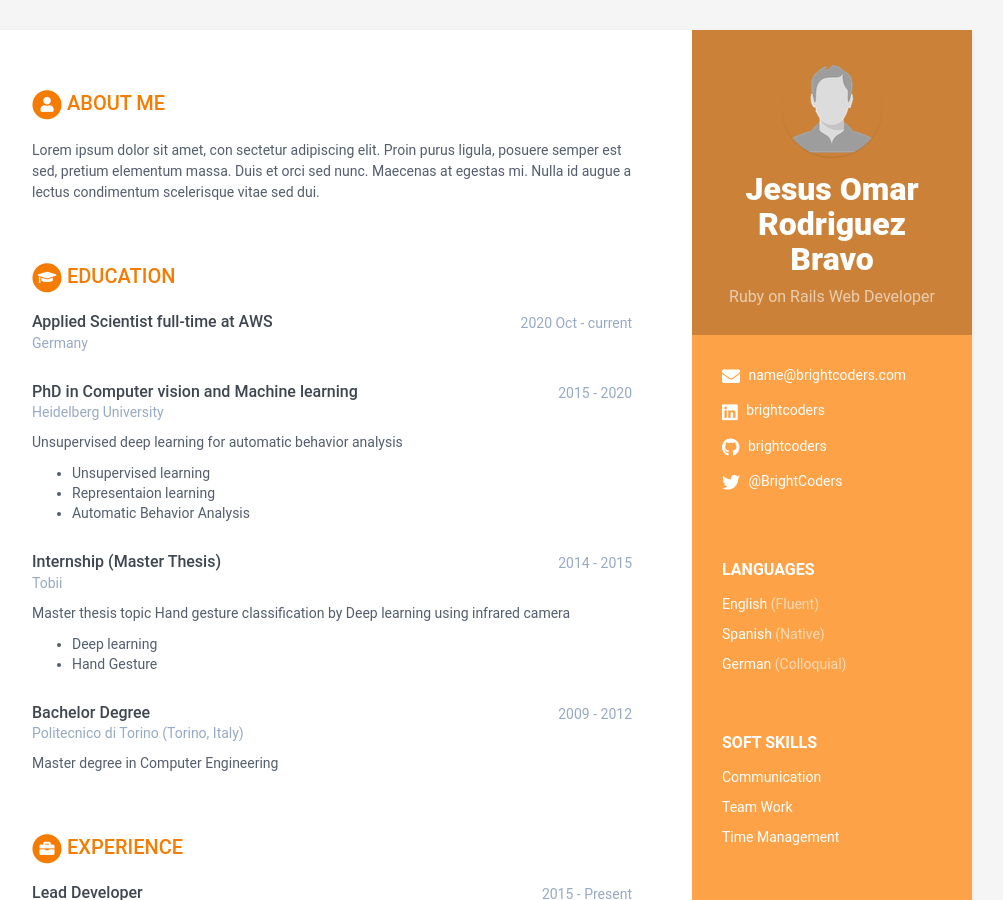
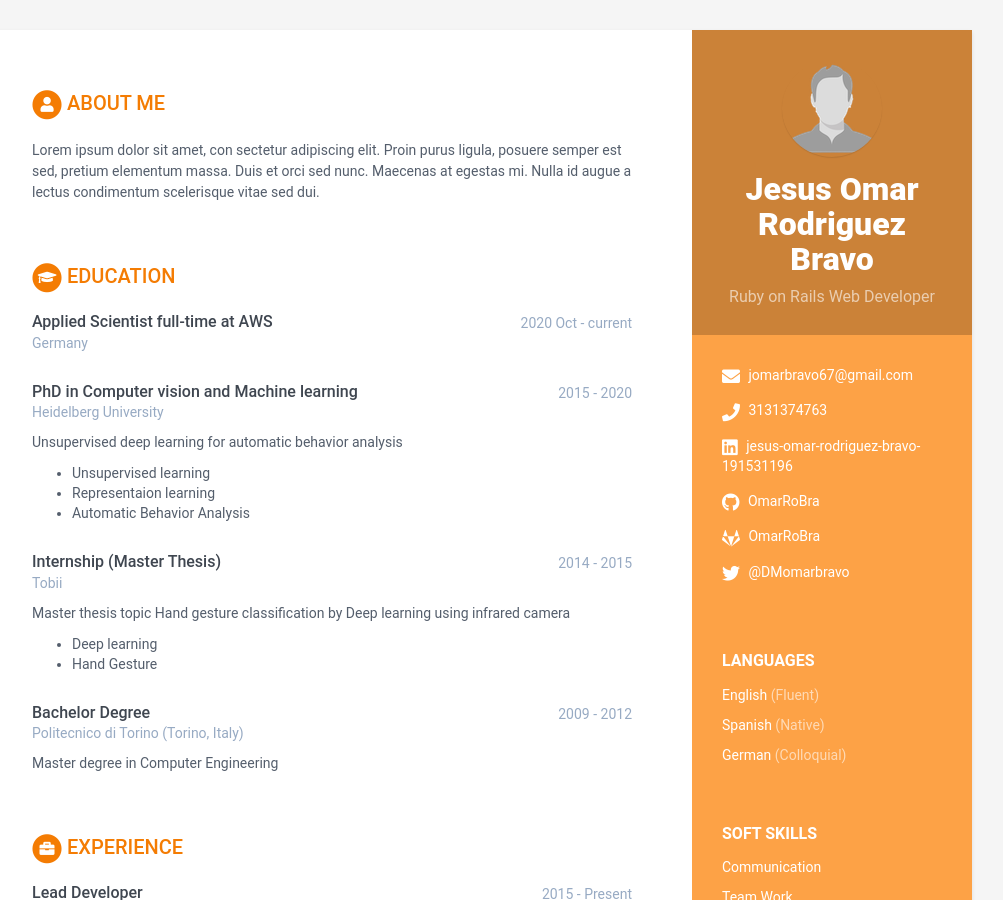
Before and after one commit to BC-MAY-21-ROR/kata-04-resume-OmarRoBra, a Jekyll site: the page built from index.html, in a window 1280 px wide and 900 px high. Shown: the whole window, without its empty margins (168-1171 px from the left). Built offline with Jekyll 4.4.1, drawn with Linux system fonts in a browser that asks for light colours.

Commit message:
Update data.yml

```diff
--- a/_data/data.yml
+++ b/_data/data.yml
@@ -12,14 +12,14 @@ sidebar:
   avatar: profile.png # Colocar una imagen con tu foto de 100x100 pixels dentro de /assets/images
 
   # Actualiza tus datos de contacto
-  email: name@brightcoders.com
-  phone:
+  email: jomarbravo67@gmail.com
+  phone: 3131374763
   website: # No agregar http://
-  linkedin: brightcoders
-  github: brightcoders
-  gitlab:
+  linkedin: jesus-omar-rodriguez-bravo-191531196
+  github: OmarRoBra
+  gitlab: OmarRoBra
   bitbucket:
-  twitter: '@BrightCoders'
+  twitter: '@DMomarbravo'
   stack-overflow: # Number/Username, e.g. 123456/alandoe
   codewars:
   goodreads: # Number-Username, e.g. 123456-alandoe
```
